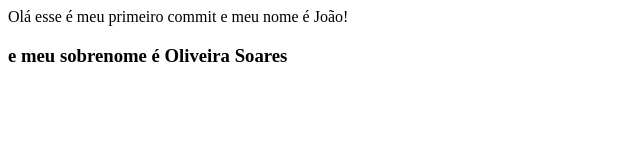
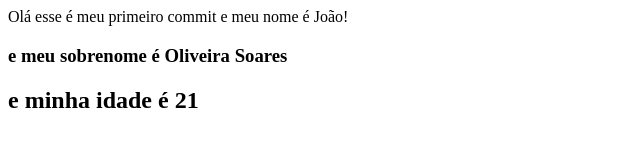
Before and after one commit to joaooliveira375/projeto-teste-github, a plain HTML site: page index.html in a window 1280 px wide. Shown: the whole page, without its empty margins (0-640 px from the left). Drawn offline with Linux system fonts and the light colour scheme.

Commit message:
idade adicionada

```diff
--- a/index.html
+++ b/index.html
@@ -14,6 +14,7 @@
 <section>
 
     <h3> e meu sobrenome é Oliveira Soares</h3>
+    <h2> e minha idade é 21</h2>
 
 </section>
 
```
